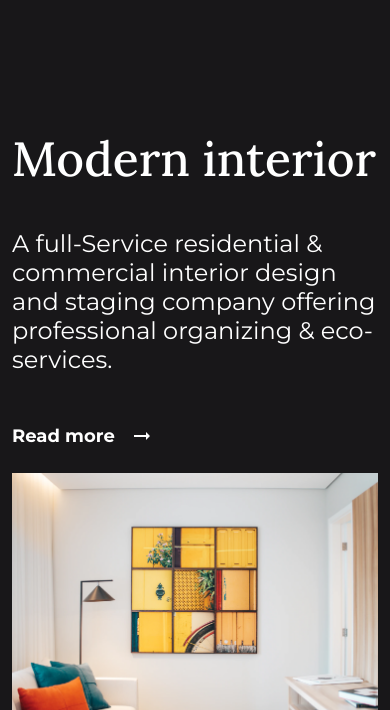
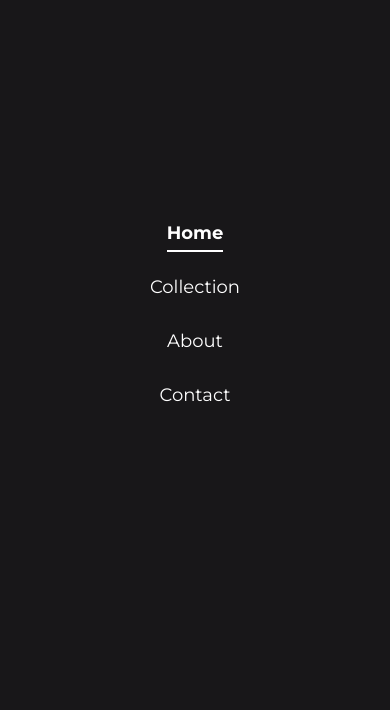
Before and after one commit to YuriSalesdeOliveira/interiorConsultant, a plain HTML site: page index.html in a window 390 px wide. Both pictures are taken after a click on the link 366 px from the left and 56 px from the top of the page. Shown: the part 92-802 px from the top of the page. Drawn offline with nearby package versions, Linux system fonts and the light colour scheme.

Commit message:
Feature: toggle button incomplete

```diff
--- a/css/style.css
+++ b/css/style.css
@@ -203,6 +203,24 @@ div.author_about span.author_about_profession {
 
     header.main_header nav.main_header_nav {
        display: none;
+       position: fixed;
+       width: 100vw;
+       height: 100vh;
+       flex-direction: column;
+       justify-content: center;
+       align-items: center;
+       top: 0;
+       left: 0;
+       background-color: #181719;
+       z-index: 1;
+    }
+
+    header.main_header nav.main_header_nav.visible {
+        display: flex;
+    }
+
+    nav.main_header_nav a.main_header_nav_item {
+        margin-bottom: 32px;
     }
 
     header.main_header a.main_header_nav_toggle_button {
@@ -217,7 +235,29 @@ div.author_about span.author_about_profession {
 
     main.main_content div.description {
         width: 100%;
+        max-width: 275px;
         margin-bottom: 25px;
+    }
+
+    div.description h1 {
+        font-size: 36px;
+        line-height: 46px;
+        margin-bottom: 25px;
+    }
+
+    div.description p {
+        font-size: 14px;
+        line-height: 17px;
+        margin-bottom: 25px;
+    }
+
+    div.description > a {
+        font-size: 14px;
+        line-height: 17px;
+    }
+
+    div.description > a svg {
+        margin-left: 5px;
     }
 
     figure > img {
--- a/js/script.js
+++ b/js/script.js
@@ -0,0 +1,25 @@
+(function() {
+
+    let toggle_button = document.querySelector('.main_header_nav_toggle_button')
+
+    function toggle(element)
+    {
+        if (element.classList.contains('visible')) {
+
+            element.classList.remove('visible')
+
+            return
+        }
+
+        element.classList.add('visible')
+    }
+
+    toggle_button.addEventListener('click', () => {
+
+        let nav = document.querySelector('.main_header_nav')
+
+        toggle(nav)
+
+    })
+
+})()
```
